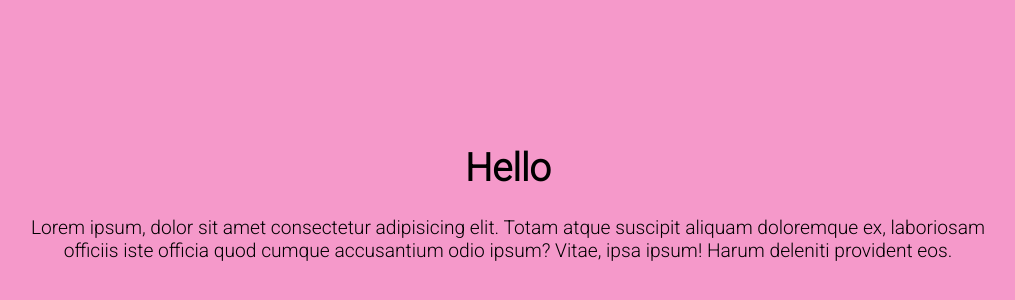
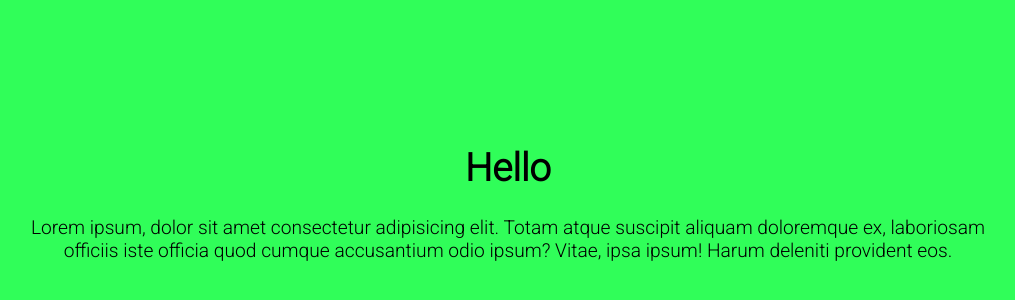
Before and after one commit to do-jonathan4/frontend-styling-practice, a website: page index.html in a window 1280 px wide. Shown: the part 164-464 px from the top of the page, without its empty margins (132-1147 px from the left). Drawn offline with Linux system fonts and the light colour scheme.

Commit message:
changed bg color to #30fe59

```diff
--- a/assets/css/styles.css
+++ b/assets/css/styles.css
@@ -1,3 +1,3 @@
 body {
-        background-color: #f599ca;
+        background-color: #30fe59;
     }
```
